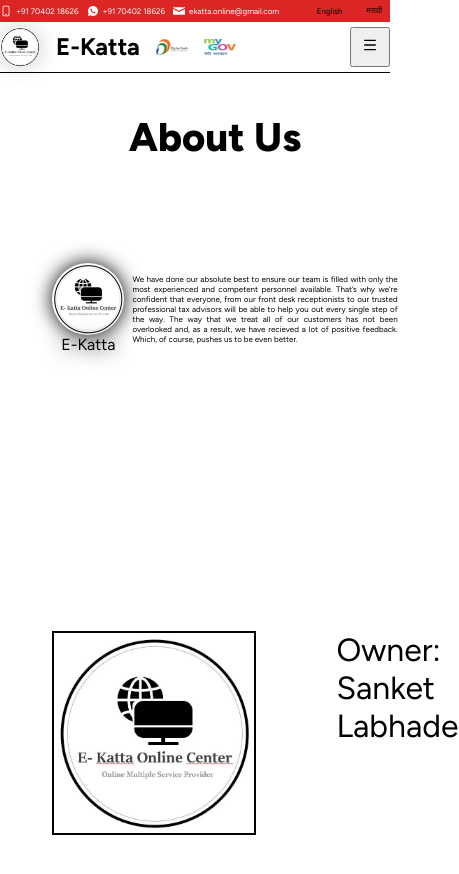
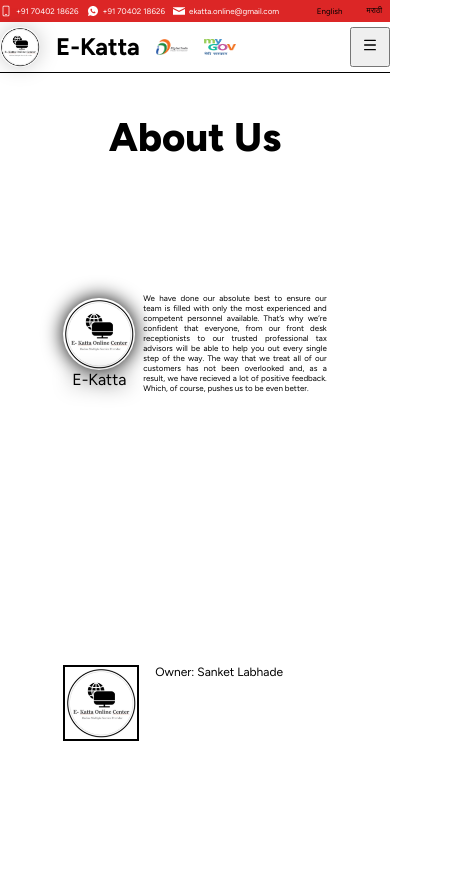
Before and after one commit to AbhijeetDhikale007/E-Katta, a SvelteKit app: page /Aboutus in a window 390 px wide. Shown: the top 874 px of the page, 459 px wide, since content can reach past the window. Built offline with nearby package versions, Linux system fonts and the light colour scheme.

Commit message:
More Responsive

```diff
--- a/src/routes/Aboutus/+page.svelte
+++ b/src/routes/Aboutus/+page.svelte
@@ -24,10 +24,10 @@
                 <p class='text-2 md:text-6 text-justify'>{about.Info}</p>
             </div>
         </div>
-        <div class='h-50 w-85% py-18 flex gap-20'>
-            <img class='w-50 h-50 border-solid border-2 border-black' src={about.Photo} alt="Owner">
+        <div class='h-50 w-85% py-2 md:py-18 flex gap-4 md:gap-20'>
+            <img class=' w-18 h-18 md:w-50 md:h-50 border-solid border-2 border-black' src={about.Photo} alt="Owner">
             <div>
-                <p class='text-8'>{about.Owner}</p>
+                <p class='text-3 md:text-8'>{about.Owner}</p>
             </div>
         </div>
     </div>
```
